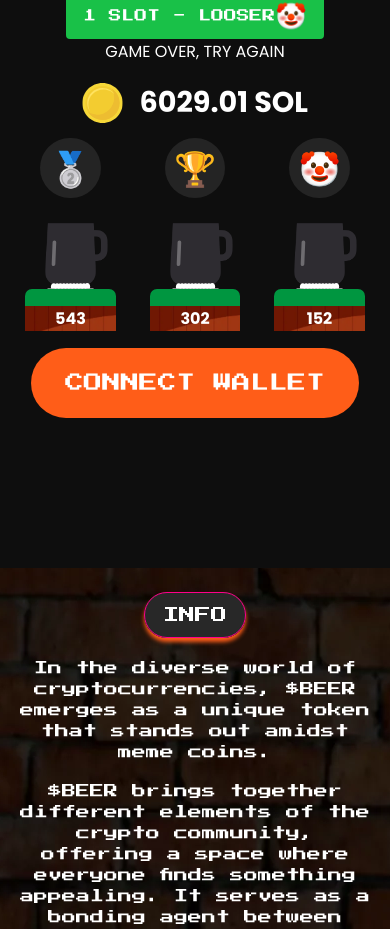
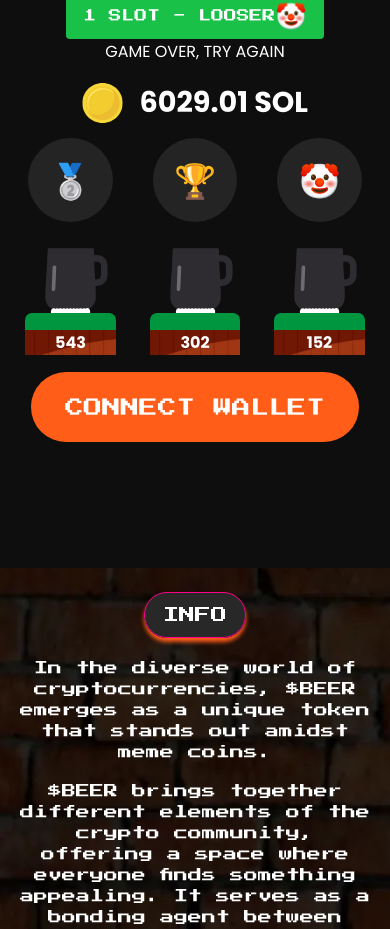
Before and after one commit to unordered-set/beerdemo, a React (Create React App) app in the folder beer/: page / in a window 390 px wide. Shown: the part 1120-2049 px from the top of the page. Built offline with nearby package versions, Linux system fonts and the light colour scheme.

Commit message:
fix icons in game

```diff
--- a/beer/src/components/Game/game.css
+++ b/beer/src/components/Game/game.css
@@ -100,11 +100,17 @@
 }
 
 .game__winners_icon {
+    display: flex;
+    justify-content: center;
+    align-items: center;
     background-color: rgba(36, 36, 36, 1);
     font-size: 4vh;
     border-radius: 50%;
     padding: 4%;
+    width: 8vh; /* Фиксированная ширина */
+    height: 8vh; /* Фиксированная высота */
 }
+
 .game__winners_cap{
     display: flex;
     justify-content: center;
@@ -218,11 +224,11 @@
     }
 
     .game__winners_icon {
-
+        width: 10vh; /* Фиксированная ширина для мобильных устройств */
+        height: 10vh; /* Фиксированная высота для мобильных устройств */
         margin-bottom: 2vh;
-        border-radius: 50%;
         padding: 10%;
-}
+    }
 
     .game__connect {
         margin-top: 2vh;
```
